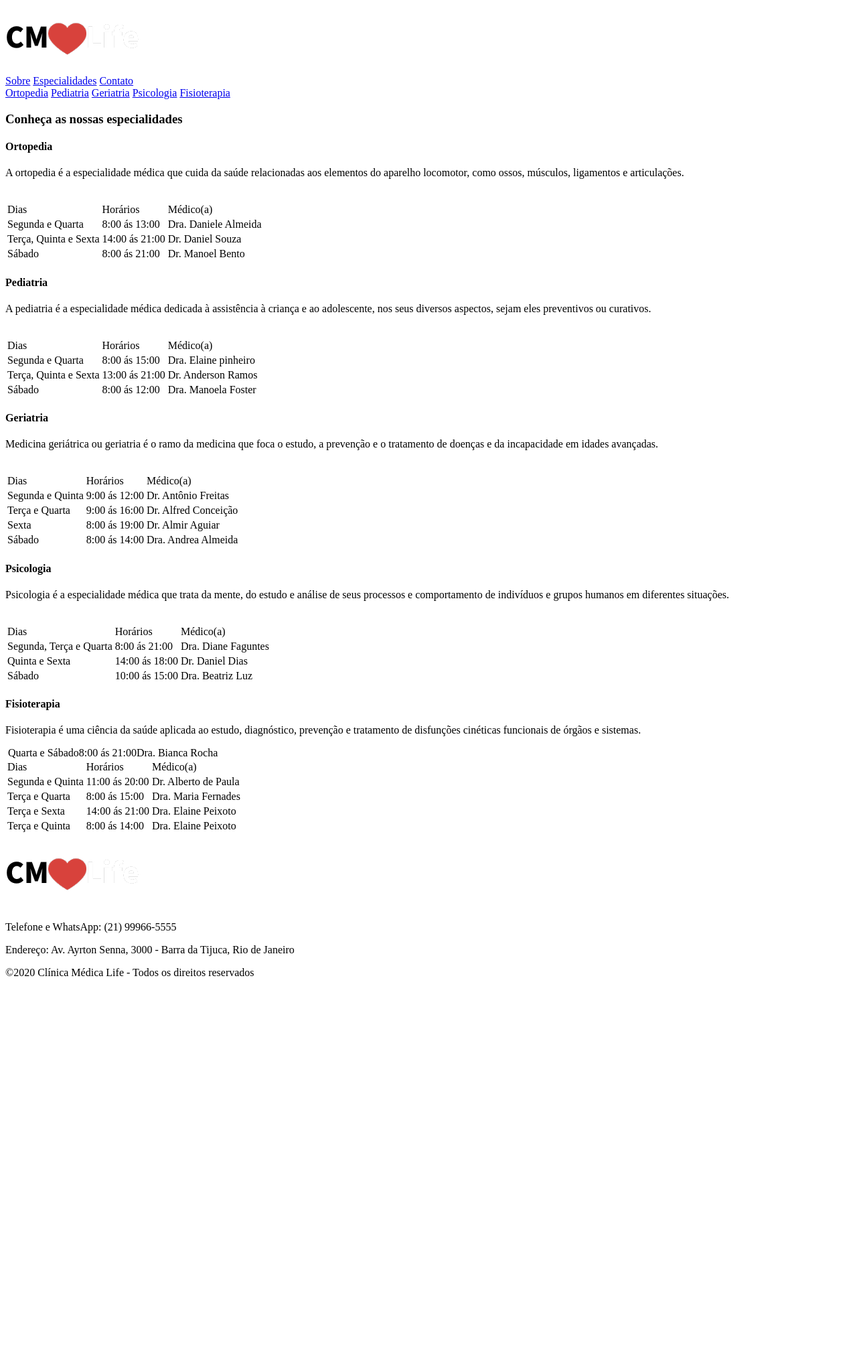
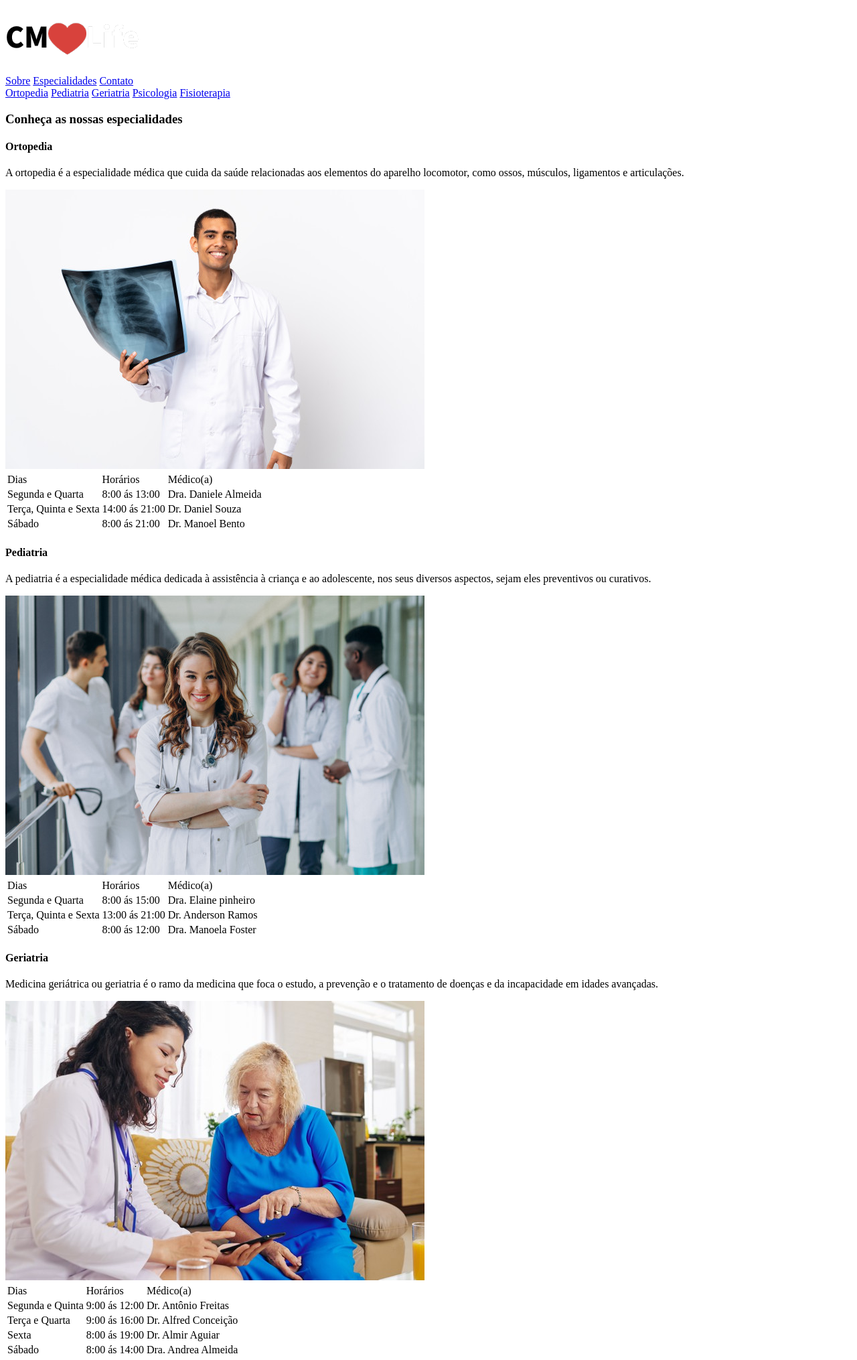
Before and after one commit to Daniellz8/Site-clinica, a plain HTML site: page especialidades.html in a window 1280 px wide. Shown: the top 2030 px of the page at 67% size. Before the commit the page ends 1477 px from the top, so only its background shows below. Drawn offline with Linux system fonts and the light colour scheme.

Commit message:
Foram adicionadas as imagens da pagina de especialidades.

```diff
--- a/especialidades.html
+++ b/especialidades.html
@@ -43,7 +43,7 @@
         <p>A ortopedia é a especialidade médica que cuida da saúde relacionadas aos elementos do aparelho locomotor, como ossos, músculos, ligamentos e articulações.</p>
       </div>
       <div>
-        <img src=""/>
+        <img src="/assets/ortopedia.png"/>
         <table>
           <thead>
             <tr>
@@ -78,7 +78,7 @@
         <p>A pediatria é a especialidade médica dedicada à assistência à criança e ao adolescente, nos seus diversos aspectos, sejam eles preventivos ou curativos.</p>
       </div>
       <div>
-        <img src=""/>
+        <img src="/assets/pediatra2.png"/>
         <table>
           <thead>
             <tr>
@@ -113,7 +113,7 @@
         <p>Medicina geriátrica ou geriatria é o ramo da medicina que foca o estudo, a prevenção e o tratamento de doenças e da incapacidade em idades avançadas.</p>
       </div>
       <div>
-        <img src=""/>
+        <img src="/assets/geriatra.png"/>
         <table>
           <thead>
             <tr>
@@ -153,7 +153,7 @@
         <p>Psicologia é a especialidade médica que trata da mente, do estudo e análise de seus processos e comportamento de indivíduos e grupos humanos em diferentes situações.</p>
       </div>
       <div>
-        <img src=""/>
+        <img src="/assets/psicologo.png"/>
         <table>
           <thead>
             <tr>
@@ -188,7 +188,7 @@
         <p>Fisioterapia é uma ciência da saúde aplicada ao estudo, diagnóstico, prevenção e tratamento de disfunções cinéticas funcionais de órgãos e sistemas.</p>
       </div>
       <div>
-        <img src=""/>
+        <img src="/assets/fisioterapia.png"/>
         <table>
           <thead>
             <tr>
```
